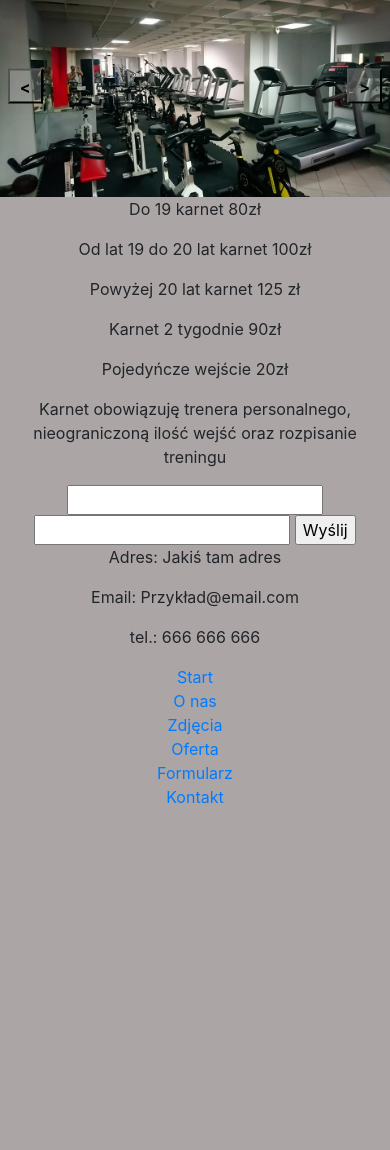
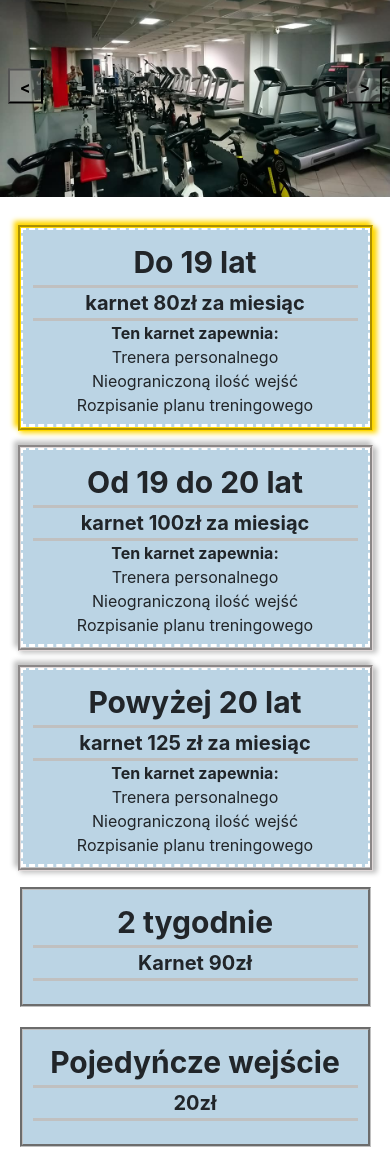
Before and after one commit to Patrex97/Website-Gym, a plain HTML site: page index.html in a window 390 px wide. Shown: the part 783-1933 px from the top of the page. Before the commit the page ends 1608 px from the top, so only its background shows below. Drawn offline with nearby package versions, Linux system fonts and the light colour scheme.

Commit message:
Mobile version third update: Changes: - Hotfix section hiperlinks - hotfix Slider - added some CSS to 'offer' section' - created new 'rozszerzenia.txt' file

```diff
--- a/index.html
+++ b/index.html
@@ -9,6 +9,7 @@
     <meta name="keywords" constent="" />
     <link rel="stylesheet" href="css/reset.css" />
     <link rel="stylesheet" href="css/bootstrap.min.css" />
+    <link rel="stylesheet" href="https://fonts.googleapis.com/css?family=Raleway" />
     <link rel="stylesheet" href="css/style.css" />
     <link rel="icon" href="images/tab-icon2.ico" />
     <title>Ośrodek ćwiczeń siłowych JACEK</title>
@@ -39,31 +40,63 @@
     </header>
     <main class="main-container">
         <section id="main-page">
-            <p class="motto">"Najtrudniejsze jest zdecydowanie się na działanie. Reszta to już tylko kwestia wytrwałości." - Amelia
+            <p class="motto">"Najtrudniejsze jest zdecydowanie się na działanie. Reszta to już tylko kwestia
+                wytrwałości." - Amelia<span id="about-us"></span>
                 Earhart</p>
         </section>
-        <section id="about-us">
+        <section class="about-us">
             <h2 class="header">O nas</h2>
             <p>Ośrodek ćwiczeń siłowych '' JACEK '' to siłownia o powierzchni 800 m2, która została stworzona z myślą o
                 ludziach dążących na szczyt swoich możliwości. Miejsce to jest wyposażone w dużą ilość sprzętu do
-                treningów. Na tej powierzchni znajduję się ponad 170 maszyn.
-            </p>
-            <p>Kilka różnych urządzeń na jedną partię mięśniową, dzięki czemu nie musisz czekać, aż ktoś inny skończy ćwiczyć. Między innymi: maszyny aerobowe, maszyny do treningu siłowego, ciężary wolne, materace i różnego rodzaju piłki, maty i gumy rozciągliwe
+                treningów. Na tej powierzchni znajduję się ponad 170 maszyn.</p><span id="gallery"></span>
+            <p>Kilka różnych urządzeń na jedną partię mięśniową, dzięki czemu nie musisz czekać, aż ktoś inny skończy
+                ćwiczyć. Między innymi: maszyny aerobowe, maszyny do treningu siłowego, ciężary wolne, materace i
+                różnego rodzaju piłki, maty i gumy rozciągliwe</p>
+        </section>
+        <section id="offer" class="gallery">
 
-            </p>
+            <div class="slider">
+                <img src="images/slider/zdj1.jpg" class="img-fluid" alt="something goes wrong" />
+            </div>
+            <button class="previous">
+                < </button> <button class="next"> >
+            </button>
         </section>
-        <section id="gallery">
-            <img src="images/slider/zdj1.jpg" class="slider img-fluid" alt="something goes wrong" />
-            <button class="previous"><</button>
-            <button class="next">></button>
-        </section>
-        <section id="offer">
-            <p>Do 19 karnet 80zł</p>
-            <p>Od lat 19 do 20 lat karnet 100zł </p>
-            <p>Powyżej 20 lat karnet 125 zł</p>
-            <p>Karnet 2 tygodnie 90zł</p>
-            <p>Pojedyńcze wejście 20zł</p>
-            <p>Karnet obowiązuję trenera personalnego, nieograniczoną ilość wejść oraz rozpisanie treningu</p>
+        <section class="offer">
+            <div class="offer1"><span class="age">Do 19 lat</span><span class="prize">karnet 80zł za miesiąc</span>
+                <span>
+                    <span class="list-header">Ten karnet zapewnia:</span>
+                    <ul>
+                        <li>Trenera personalnego</li>
+                        <li>Nieograniczoną ilość wejść</li>
+                        <li>Rozpisanie planu treningowego</li>
+                    </ul>
+                </span>
+            </div>
+            <div class="offer2"><span class="age">Od 19 do 20 lat</span><span class="prize"> karnet 100zł za
+                    miesiąc</span>
+                <span>
+                    <span class="list-header">Ten karnet zapewnia:</span>
+                    <ul>
+                        <li>Trenera personalnego</li>
+                        <li>Nieograniczoną ilość wejść</li>
+                        <li>Rozpisanie planu treningowego</li>
+                    </ul>
+                </span>
+            </div>
+            <div class="offer2"><span class="age">Powyżej 20 lat</span><span class="prize"> karnet 125 zł za
+                    miesiąc</span>
+                <span>
+                    <span class="list-header">Ten karnet zapewnia:</span>
+                    <ul>
+                        <li>Trenera personalnego</li>
+                        <li>Nieograniczoną ilość wejść</li>
+                        <li>Rozpisanie planu treningowego</li>
+                    </ul>
+                </span>
+            </div>
+            <div class="offer3"><span class="age">2 tygodnie</span><span class="prize"> Karnet 90zł </span></div>
+            <div class="offer3"><span class="age">Pojedyńcze wejście</span><span class="prize"> 20zł</span></div>
         </section>
         <section id="forms">
             <form method="POST">
--- a/js/script.js
+++ b/js/script.js
@@ -9,25 +9,25 @@ hamburger.addEventListener('click', () => {
 
 // Gallery Slider
 
-const slider = document.querySelector('.slider');
+const slider = document.querySelector('.slider img');
 const previousBtn = document.querySelector('.previous');
 const nextBtn = document.querySelector('.next');
 const photosCounter = 8; // How many photos are in directory "./images/slider"
 let slideCounter = 1;
 const path = 'images/slider/zdj';
 
-previousBtn.addEventListener('click', () =>{
-    if(slideCounter - 1 == 0 ){
+previousBtn.addEventListener('click', () => {
+    if (slideCounter - 1 == 0) {
         slideCounter = photosCounter;
-    }else slideCounter--;
+    } else slideCounter--;
 
-   slider.setAttribute('src', `${path + slideCounter}.jpg`);
+    slider.setAttribute('src', `${path + slideCounter}.jpg`);
 });
 
-nextBtn.addEventListener('click', () =>{
-    if(slideCounter + 1 > photosCounter ){
+nextBtn.addEventListener('click', () => {
+    if (slideCounter + 1 > photosCounter) {
         slideCounter = 1;
-    }else slideCounter++;
+    } else slideCounter++;
 
-   slider.setAttribute('src', `${path + slideCounter}.jpg`);
+    slider.setAttribute('src', `${path + slideCounter}.jpg`);
 });
--- a/sass/_small.scss
+++ b/sass/_small.scss
@@ -1,5 +1,5 @@
 // Sidebar and Header section
-@media(max-width: 576px){
+@media(max-width: 576px) {
 
 
     @mixin line {
@@ -24,6 +24,7 @@
         justify-content: space-between;
         background-color: rgb(146, 141, 141);
         padding: 5px;
+        z-index: 2;
 
         .hamburger {
             padding: 10px;
@@ -31,7 +32,7 @@
             background-color: transparent;
             border: 0px;
             height: 40px;
-            z-index: 2;
+            z-index: 3;
 
             &:focus {
                 border: none;
@@ -59,7 +60,7 @@
 
                 content: '';
                 top: -10px;
-                transition: transform .4s ease-in-out;
+                transition: transform .2s ease-in-out;
             }
 
             &::after {
@@ -67,7 +68,7 @@
 
                 content: '';
                 top: 10px;
-                transition: transform .4s ease-in-out;
+                transition: transform .2s ease-in-out;
             }
         }
 
@@ -100,8 +101,8 @@
         top: 0;
         left: 0;
         transform: translateX(-100vw);
-        transition: transform .4s ease-in;
-        z-index: 1;
+        transition: transform .2s ease-in;
+        z-index: 2;
         padding-top: 80px;
         display: flex;
         justify-content: center;
@@ -129,13 +130,16 @@
         transform: translateX(0px);
     }
 
-    .name{
-        .part1,.part2{
-            display:block;
-            color:white;
-            font-weight:bold;
-            font-size:20px;
+    .name {
+
+        .part1,
+        .part2 {
+            display: block;
+            color: white;
+            font-weight: bold;
+            font-size: 20px;
         }
+
         margin:0;
     }
 
@@ -146,45 +150,121 @@
         background-image: url("../images/slider/zdj3.jpg");
         background-size: cover;
         color: white;
-        padding:30px 0;
-        .motto{
-            font-size:20px;
-            margin-top:50px;
-            width:100%;
-            padding:0 8px;
-            background-color:rgba($color: #000000, $alpha: 0.35);
+        padding: 30px 0;
+
+        .motto {
+            font-size: 20px;
+            margin-top: 50px;
+            width: 100%;
+            padding: 0 8px;
+            background-color: rgba($color: #000000, $alpha: 0.35);
         }
     }
 
-    #about-us{
-        background-color:white;
-        padding:10px;
+    .about-us {
+        background-color: white;
+        padding: 10px;
 
-        .header{
-            display:inline-block;
-            border-bottom:3px double yellow;
+        .header {
+            display: inline-block;
+            border-bottom: 3px double yellow;
         }
     }
 
-    #gallery{
-        position:relative;
-        .previous, .next{
+    .gallery {
+        position: relative;
+
+
+
+        .previous,
+        .next {
             position: absolute;
             background-color: rgba($color: silver, $alpha: 0.30);
-            top:50%;
-            transform:translateY(-50%);
-            height:35px;
-            width:35px;
+            top: 50%;
+            transform: translateY(-50%);
+            height: 35px;
+            width: 35px;
             font-weight: bold;
         }
 
-        .previous{
-            left:2%;
+        .previous {
+            left: 2%;
         }
 
-        .next{
-            right:2%;
+        .next {
+            right: 2%;
         }
     }
 
+    .offer {
+        display: flex;
+        flex-direction: column;
+        justify-content: space-between;
+        padding: 20px 5vw;
+
+        .offer1,
+        .offer2 {
+            position: relative;
+            width: 90vw;
+            height: 200px;
+            background-color: rgb(187, 212, 228);
+            text-align: center;
+            margin: 10px 0;
+            padding: 10px;
+            border: 3px dashed white;
+            box-shadow: 3px 3px 5px 3px gold, -3px -3px 5px 3px gold;
+
+            &::before {
+                content: '';
+                position: absolute;
+                top: -5px;
+                left: -5px;
+                height: 206px;
+                width: calc(100% + 10px);
+                border: 3px groove gold;
+            }
+        }
+
+        .offer2 {
+            box-shadow: 3px 3px 5px 3px silver, -3px -3px 5px 3px silver;
+
+            &::before {
+                border: 3px groove rgb(223, 216, 216);
+            }
+        }
+
+
+        .offer3 {
+            position: relative;
+            width: 90vw;
+            height: 120px;
+            background-color: rgb(187, 212, 228);
+            text-align: center;
+            margin: 10px 0;
+            padding: 10px;
+            border: 3px groove silver;
+        }
+
+        .age {
+            font-family: 'Raleway'serif;
+            font-size: 30px;
+            font-weight: bold;
+            display: block;
+            border-bottom: solid 3px silver;
+        }
+
+        .prize {
+            font-family: 'Raleway'serif;
+            font-size: 20px;
+            font-weight: bold;
+            display: block;
+            border-bottom: solid 3px silver;
+        }
+
+        .list-header {
+            font-weight: bold;
+
+        }
+
+    }
 }
--- a/sass/style.scss
+++ b/sass/style.scss
@@ -1,6 +1,6 @@
 body {
     text-align: center;
-    background-color: rgb(172, 165, 165);
+    background-color: white;
 }
 
 @import 'small';
```
Also changed, not shown: css/style.css, css/style.min.css, rozszerzenia.txt (added), 3 other files.
